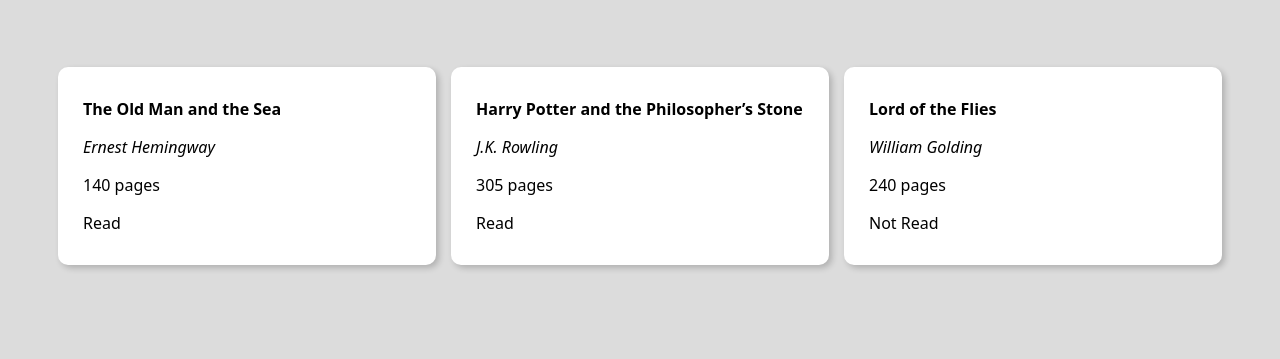
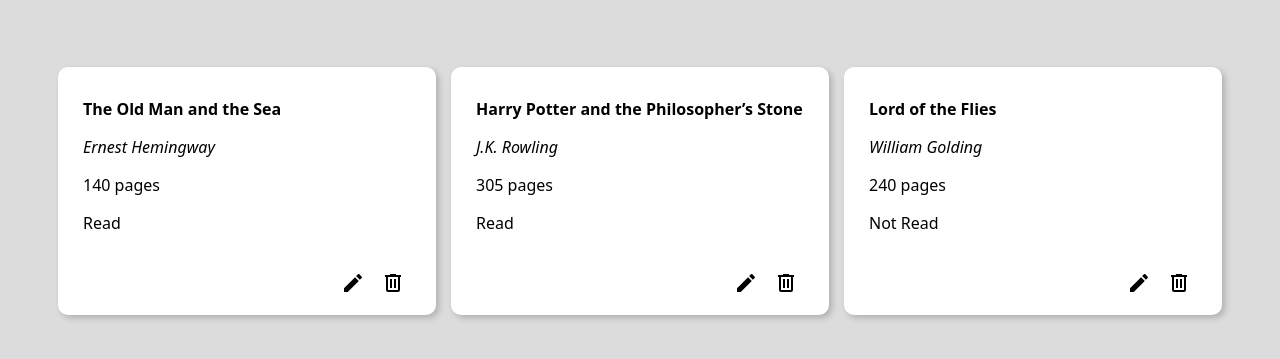
Before and after one commit to ikab08/library, a plain HTML site: page index.html in a window 1280 px wide. Shown: the part 77-436 px from the top of the page. Drawn offline with Linux system fonts and the light colour scheme.

Commit message:
feat: btn to remove book from library

```diff
--- a/index.html
+++ b/index.html
@@ -42,7 +42,7 @@
 		  </div>
 
 		  <div class="btn-group">
-        <button formmethod="dialog" type="button" class="cancel-btn" id="cancel-btn">Cancel</button>
+        <button type="button" formmethod="dialog" class="cancel-btn" id="cancel-btn">Cancel</button>
 			  <button type="submit" class="add-btn" id="add-btn">Add book</button>
 		  </div>
 
--- a/script.js
+++ b/script.js
@@ -5,6 +5,9 @@ const newBtn = document.querySelector("#new-btn");
 const cancelBtn = document.querySelector("#cancel-btn");
 const bookForm = document.querySelector("#form");
 const bookDialog = document.querySelector("#my-dialog");
+
+const editBtn = document.querySelector("#edit-btn");
+const deleteBtn = document.querySelector("#delete-btn");
 
 
 function Book(title, author, pages, read) {
@@ -37,32 +40,24 @@ function displayBook() {
 
 	myLibrary.forEach(book => {
     const card = document.createElement("div");
-    card.classList.add("card");
+		card.innerHTML =`
+			<div class="card" id=${book.id}>
+				<div class="book-content">
+					<p class="book-title">${book.title}</p>
+					<p class="book-author">${book.author}</p>
+					<p class="book-page">${book.pages} pages</p>
+					<p class="book-read">${book.read ? "Read" : "Not Read"}</p>
+				</div>
+				<div class="book-buttons">
+					<button class="edit-btn" data-id=${book.id}>
+						<img src="assets/icons/pencil.svg" alt="icon" class="icon">
+					</button>
+					<button class="delete-btn" data-id=${book.id}>
+						<img src="assets/icons/trash-can-outline.svg" alt="icon" class="icon">
+					</button>
+				</div>
+			</div>`;
 
-		const cardContent = document.createElement("div");
-		cardContent.classList.add("card-content");
-
-		const pTitle = document.createElement("p");
-		pTitle.classList.add("book-title");
-		pTitle.textContent = book.title;
-
-		const pAuthor = document.createElement("p");
-		pAuthor.classList.add("book-author");
-		pAuthor.textContent = book.author;
-
-		const pPage = document.createElement("p");
-		pPage.classList.add("book-page");
-		pPage.textContent = `${book.pages} pages`;
-
-		const pRead = document.createElement("p");
-		pRead.classList.add("book-read");
-		pRead.textContent = book.read ? "Read" : "Not Read";
-
-		cardContent.appendChild(pTitle);
-		cardContent.appendChild(pAuthor);
-		cardContent.appendChild(pPage);
-		cardContent.appendChild(pRead);
-		card.appendChild(cardContent)
     fragment.appendChild(card);
   });
   mainContainer.appendChild(fragment);
@@ -71,12 +66,12 @@ function displayBook() {
 function getBookFormdata(form) {
 	const formData = new FormData(form);
 
-	return {
-		title: formData.get("title"),
-		author: formData.get("author"),
-		pages: formData.get("pages"),
-		read: formData.has("read"),
-	};
+	return new Book(
+		formData.get("title"),
+		formData.get("author"),
+		formData.get("pages"),
+		formData.has("read"),
+	);
 }
 
 newBtn.addEventListener("click", () => {
@@ -98,4 +93,20 @@ bookForm.addEventListener("submit", (event)=>{
 	bookForm.reset();
 });
 
+mainContainer.addEventListener("click", (event) => {
+  const deleteButton = event.target.closest(".delete-btn");
+  const editButton = event.target.closest(".edit-btn");
+
+  if (deleteButton) {
+    const idToDelete = deleteButton.dataset.id;
+
+    myLibrary = myLibrary.filter(book => book.id !== idToDelete);
+    displayBook();
+  }
+
+  if (editButton) {
+    console.log("Edit logic here!");
+  }
+});
+
 intialize();
--- a/style.css
+++ b/style.css
@@ -65,6 +65,22 @@ main {
 	font-style: italic;
 }
 
+.book-buttons {
+	align-self: flex-end;
+}
+
+.book-buttons button {
+	border: none;
+	background: none;
+	cursor: pointer;
+	color: red;
+}
+
+.book-buttons button:hover {
+	box-shadow: 0 6px 14px rgba(0, 0, 0, 0.2);
+  transform: translateY(-2px);
+}
+
 dialog {
   width: min(90%, 400px);
   margin: auto;
@@ -106,19 +122,7 @@ input {
 	align-self: flex-end;
 }
 
-/* button {
-  font: inherit;
-  margin-top: 10px;
-  padding: 8px 20px;
-  border: 2px solid #3b5bdb;
-  border-radius: 8px;
-  background-color: #fff;
-  color: #3b5bdb;
-  cursor: pointer;
+.icon {
+	height: 1.5rem;
+	width: auto;
 }
-
-button:hover {
-	background-color: #3b5bdb;
-  border: 2px solid #fff;
-	color: #fff;
-} */
```
Also changed, not shown: assets/icons/pencil.svg (added), assets/icons/trash-can-outline.svg (added).
